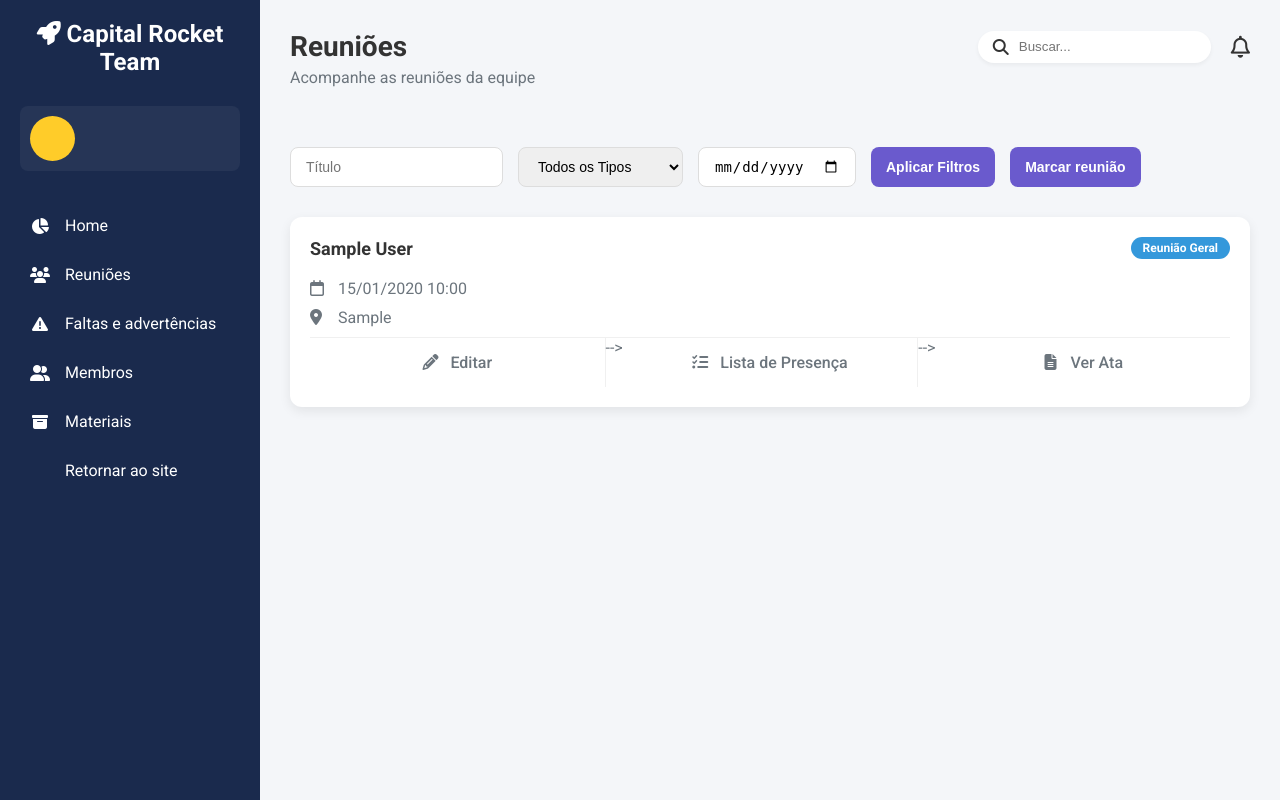
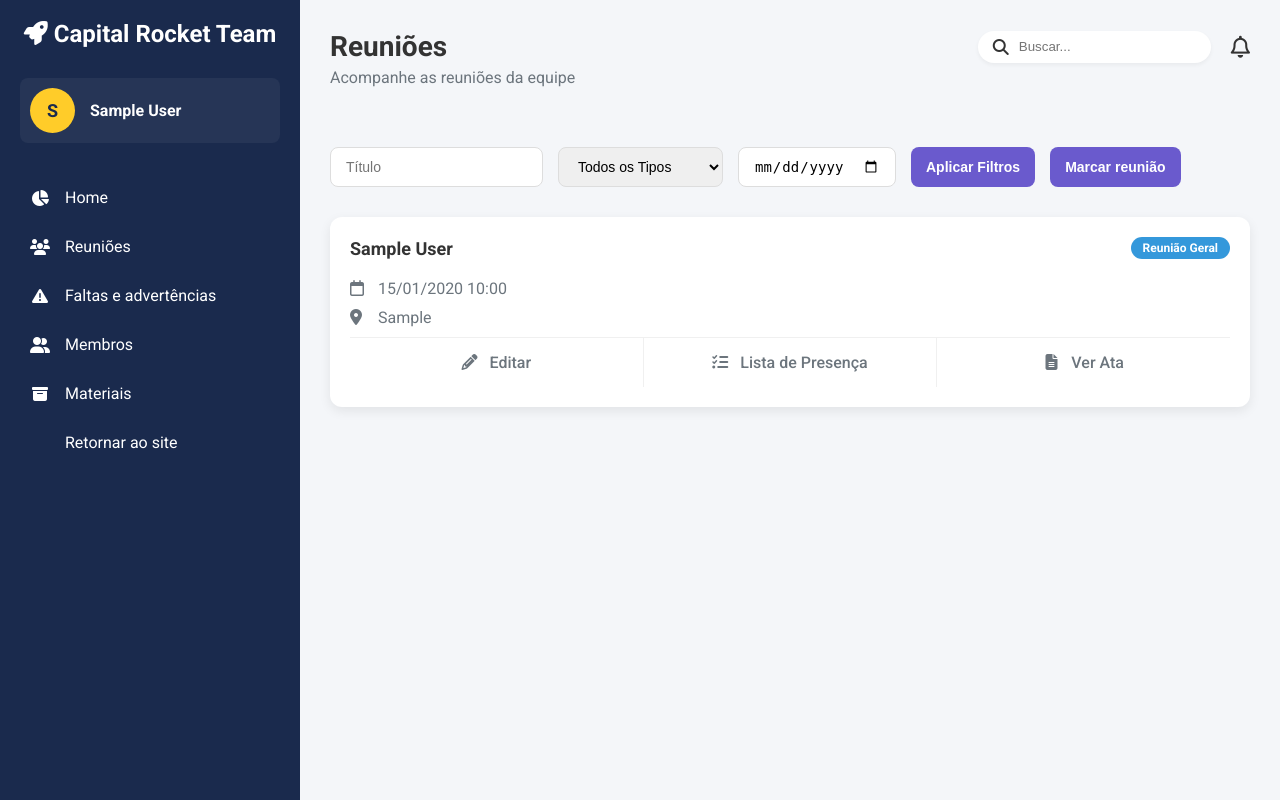
Before and after one commit to mdsreq-fga-unb/2025.1-T01-CapitalNexus, a Django app: page /members/reunioes/ in a window 1280 px wide. Run offline with Django 5.2, Linux system fonts and the light colour scheme; a user stored in the database is signed in; tables that the repository leaves empty hold one stand-in row (values such as "Sample post").

Commit message:
fix: corrige informações do membro e adiciona lógica das ultimas atas

```diff
--- a/members/static/members/css/dashboard.css
+++ b/members/static/members/css/dashboard.css
@@ -21,7 +21,7 @@ body {
 
 /* ======================= SIDEBAR ======================= */
 .sidebar {
-    width: 260px;
+    width: 300px;
     background-color: #1a2a4d;
     /* Azul escuro */
     color: #fff;
--- a/members/templates/members/layout.html
+++ b/members/templates/members/layout.html
@@ -32,9 +32,9 @@
           <h3><i class="fa-solid fa-rocket"></i> Capital Rocket Team</h3>
         </div>
         <div class="user-profile">
-          <div class="user-avatar">{{ User.membro.nome.0|upper }}</div>
+          <div class="user-avatar">{{ membro.nome.0|upper }}</div>
           <div class="user-info">
-            <span class="user-name">{{ User.membro.nome }}</span>
+            <span class="user-name">{{ membro.nome }}</span>
             {% if membronucleo %}
             <span class="user-role">{{ membronucleo.nucleo.nome }}</span>
             {% endif %}
--- a/members/templates/members/reunioes.html
+++ b/members/templates/members/reunioes.html
@@ -35,9 +35,8 @@
                 <p><i class="fa-regular fa-calendar"></i> {{ reuniao.data_hora|date:"d/m/Y H:i" }}</p>
                 <p><i class="fa-solid fa-location-dot"></i> {{ reuniao.local }}</p>
             <div class="card-footer">
-                <a href="{% url 'membros:editar-reuniao' reuniao.id %}" class="card-button btn-edit"><i class="fa-solid fa-pencil"></i> Editar</a> -->
-                <a href="{% url 'membros:chamada' reuniao.id %}" class="card-button btn-presence"><i class="fa-solid fa-list-check"></i> Lista de Presença</a> -->
-
+                <a href="{% url 'membros:editar-reuniao' reuniao.id %}" class="card-button btn-edit"><i class="fa-solid fa-pencil"></i> Editar</a>
+                <a href="{% url 'membros:chamada' reuniao.id %}" class="card-button btn-presence"><i class="fa-solid fa-list-check"></i> Lista de Presença</a>
                 {% if reuniao.ata %}
                     <a href="{{ reuniao.ata.url }}" target="_blank" class="card-button btn-minutes"><i class="fa-solid fa-file-lines"></i> Ver Ata</a>
                 {% endif %}
--- a/members/views.py
+++ b/members/views.py
@@ -34,7 +34,9 @@ def home(request):
         contexto['minhas_advertencias'] = minhas_advertencias
         contexto['total_faltas'] = total_faltas
         contexto['total_advertencias'] = total_advertencias
-
+        contexto['membro'] = membro_logado
+        ultimas_atas = Reuniao.objects.filter(data_hora__lt=timezone.now()).exclude(ata='').order_by('-data_hora')[:3]
+        contexto['ultimas_atas'] = ultimas_atas
     except Membro.DoesNotExist:
         pass
 
@@ -44,6 +46,7 @@ def home(request):
 
 @login_required
 def pagina_reunioes(request):
+    membro = Membro.objects.get(user=request.user)
     queryset = Reuniao.objects.all().order_by('-data_hora')
 
     # Pegamos os valores dos filtros da URL (via request.GET)
@@ -66,6 +69,7 @@ def pagina_reunioes(request):
     contexto = {
         'reunioes': queryset, # Enviamos a lista já filtrada
         'form_nova_reuniao': form_nova_reuniao,
+        'membro': membro,
     }
     return render(request, 'members/reunioes.html', contexto)
 
@@ -86,6 +90,7 @@ def editar_reuniao(request, reuniao_id):
     Returns:
         HttpResponse: Página com o formulário de edição ou redirecionamento após salvar.
     """
+    membro = Membro.objects.get(user=request.user)
     reuniao = get_object_or_404(Reuniao, id=reuniao_id)
 
     if request.method == 'POST':
@@ -100,6 +105,7 @@ def editar_reuniao(request, reuniao_id):
     contexto = {
         'form': form,
         'reuniao': reuniao,
+        'membro': membro,
     }
     return render(request, 'members/editar_reuniao.html', contexto)
 
@@ -122,6 +128,7 @@ def fazer_chamada(request, reuniao_id):
     Returns:
         HttpResponse: Renderiza o formulário de chamada ou redireciona após salvar.
     """
+    membro = Membro.objects.get(user=request.user)
     reuniao = Reuniao.objects.get(id=reuniao_id)
 
     if Falta.objects.filter(reuniao=reuniao).exists():
@@ -158,7 +165,8 @@ def fazer_chamada(request, reuniao_id):
     contexto = {
         'reuniao': reuniao,
         'formset': formset,
-        'membros_e_forms': zip(membros, formset) # 'zip' para facilitar a vida no template
+        'membros_e_forms': zip(membros, formset), # 'zip' para facilitar a vida no template
+        'membro': membro,
     }
     return render(request, 'members/chamada.html', contexto)
 
```
Also changed, not shown: members/templates/members/home.html (indentation only), 5 other files.
